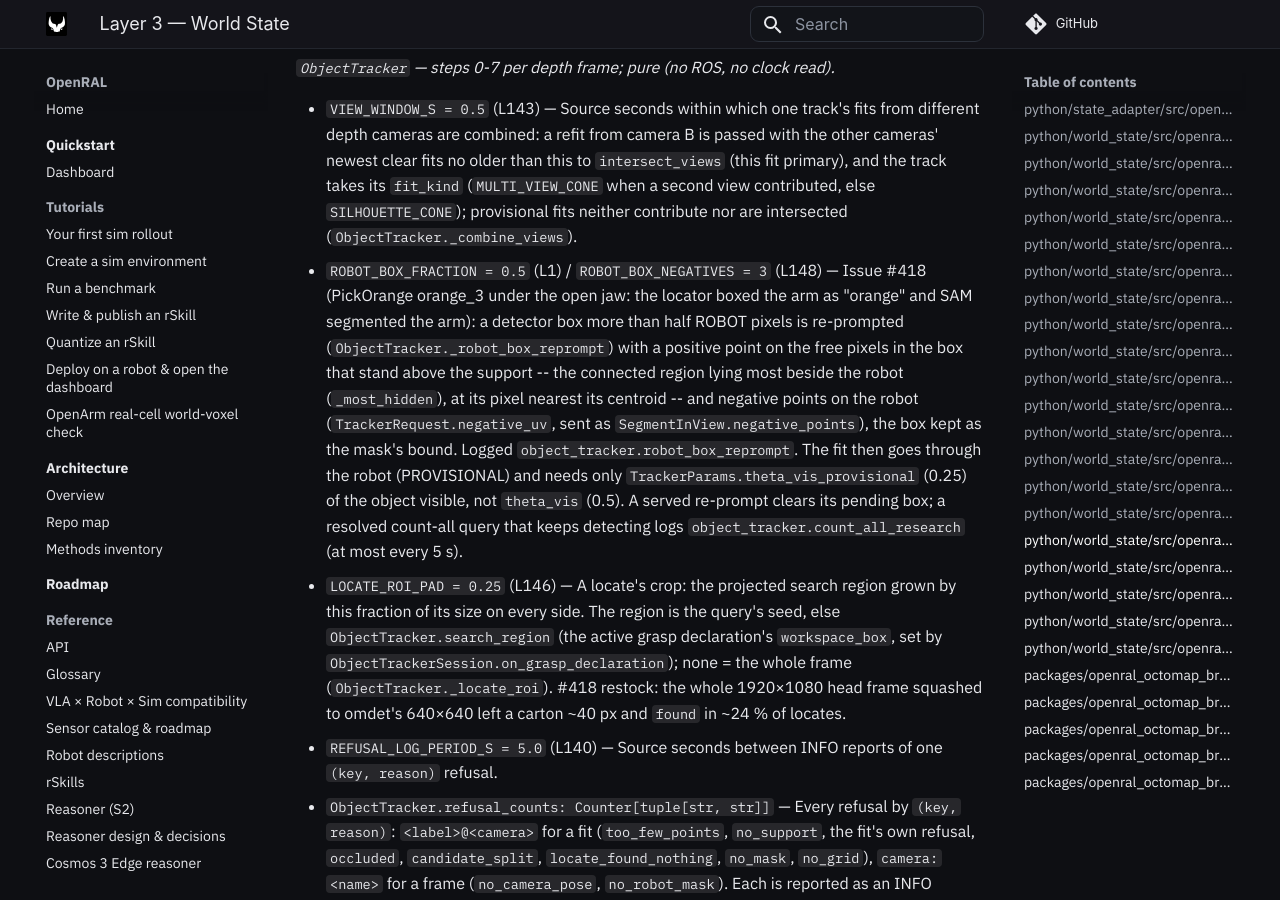
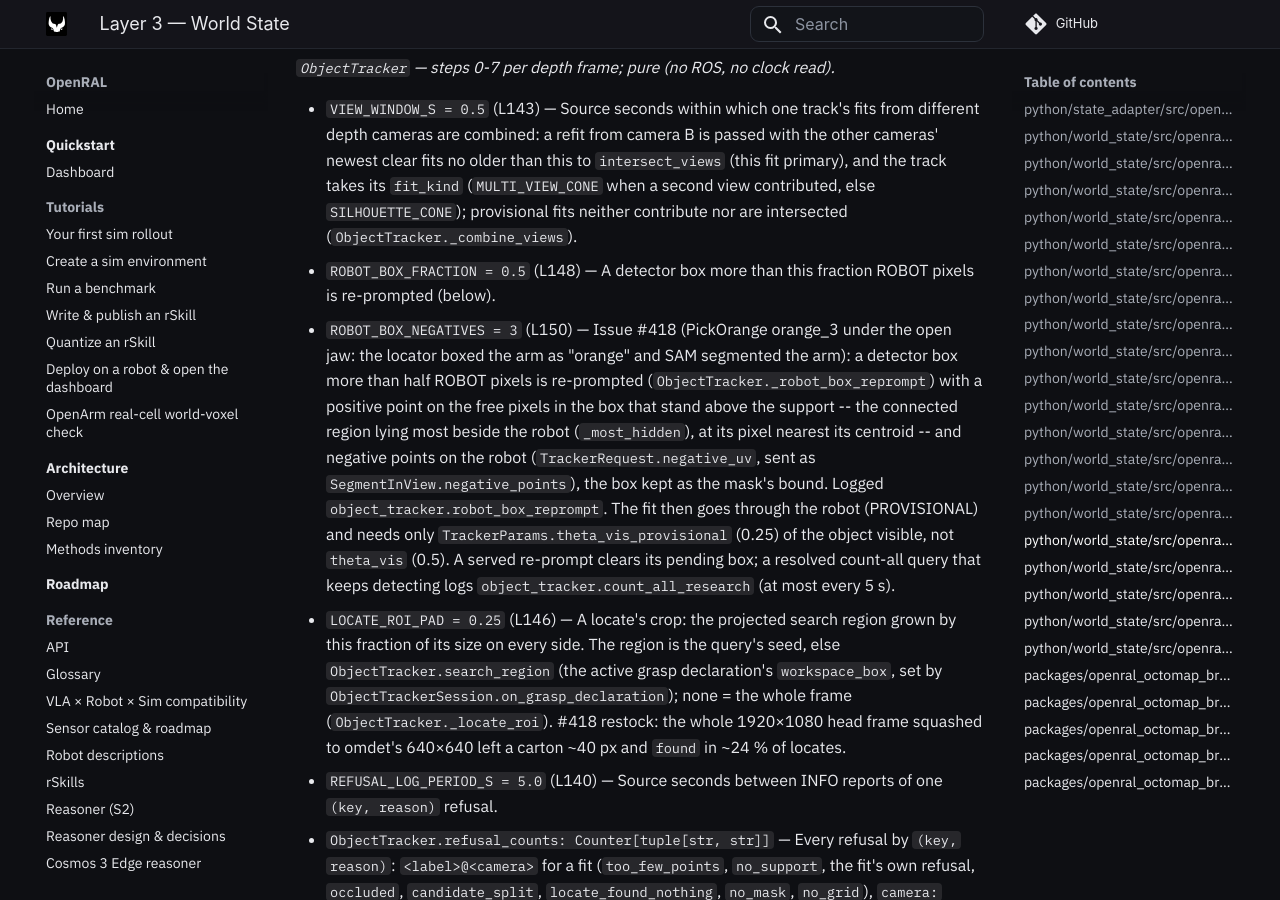
Before and after one commit to OpenRAL/openral, an MkDocs documentation site: the page built from docs/methods/03-world-state.md, in a window 1280 px wide and 900 px high, scrolled down 12845 px. Built offline with MkDocs 1.6.1 and Material for MkDocs 9.7.7, drawn with Linux system fonts in a browser that asks for light colours; comment, search, counter and statistics services are not loaded.

Commit message:
docs(methods): list ROBOT_BOX_NEGATIVES on its own line
Co-Authored-By: Claude Opus 5.5 <noreply@anthropic.com>
Claude-Session: https://claude.ai/code/session_01QfK5FDTymqMVVn3DF9oZPo
Signed-off-by: Adrian Llopart <67589468+AdrianLlopart@users.noreply.github.com>

```diff
--- a/docs/methods/03-world-state.md
+++ b/docs/methods/03-world-state.md
@@ -200,7 +200,8 @@ _One segmenter/detector request in flight, rate-capped in wall time (#418 step 7
 _`ObjectTracker` — steps 0-7 per depth frame; pure (no ROS, no clock read)._
 
 - `VIEW_WINDOW_S = 0.5` (L143) — Source seconds within which one track's fits from different depth cameras are combined: a refit from camera B is passed with the other cameras' newest clear fits no older than this to `intersect_views` (this fit primary), and the track takes its `fit_kind` (`MULTI_VIEW_CONE` when a second view contributed, else `SILHOUETTE_CONE`); provisional fits neither contribute nor are intersected (`ObjectTracker._combine_views`).
-- `ROBOT_BOX_FRACTION = 0.5` (L1) / `ROBOT_BOX_NEGATIVES = 3` (L148) — Issue #418 (PickOrange orange_3 under the open jaw: the locator boxed the arm as "orange" and SAM segmented the arm): a detector box more than half ROBOT pixels is re-prompted (`ObjectTracker._robot_box_reprompt`) with a positive point on the free pixels in the box that stand above the support -- the connected region lying most beside the robot (`_most_hidden`), at its pixel nearest its centroid -- and negative points on the robot (`TrackerRequest.negative_uv`, sent as `SegmentInView.negative_points`), the box kept as the mask's bound. Logged `object_tracker.robot_box_reprompt`. The fit then goes through the robot (PROVISIONAL) and needs only `TrackerParams.theta_vis_provisional` (0.25) of the object visible, not `theta_vis` (0.5). A served re-prompt clears its pending box; a resolved count-all query that keeps detecting logs `object_tracker.count_all_research` (at most every 5 s).
+- `ROBOT_BOX_FRACTION = 0.5` (L148) — A detector box more than this fraction ROBOT pixels is re-prompted (below).
+- `ROBOT_BOX_NEGATIVES = 3` (L150) — Issue #418 (PickOrange orange_3 under the open jaw: the locator boxed the arm as "orange" and SAM segmented the arm): a detector box more than half ROBOT pixels is re-prompted (`ObjectTracker._robot_box_reprompt`) with a positive point on the free pixels in the box that stand above the support -- the connected region lying most beside the robot (`_most_hidden`), at its pixel nearest its centroid -- and negative points on the robot (`TrackerRequest.negative_uv`, sent as `SegmentInView.negative_points`), the box kept as the mask's bound. Logged `object_tracker.robot_box_reprompt`. The fit then goes through the robot (PROVISIONAL) and needs only `TrackerParams.theta_vis_provisional` (0.25) of the object visible, not `theta_vis` (0.5). A served re-prompt clears its pending box; a resolved count-all query that keeps detecting logs `object_tracker.count_all_research` (at most every 5 s).
 - `LOCATE_ROI_PAD = 0.25` (L146) — A locate's crop: the projected search region grown by this fraction of its size on every side. The region is the query's seed, else `ObjectTracker.search_region` (the active grasp declaration's `workspace_box`, set by `ObjectTrackerSession.on_grasp_declaration`); none = the whole frame (`ObjectTracker._locate_roi`). #418 restock: the whole 1920×1080 head frame squashed to omdet's 640×640 left a carton ~40 px and `found` in ~24 % of locates.
 - `REFUSAL_LOG_PERIOD_S = 5.0` (L140) — Source seconds between INFO reports of one `(key, reason)` refusal.
 - `ObjectTracker.refusal_counts: Counter[tuple[str, str]]` — Every refusal by `(key, reason)`: `<label>@<camera>` for a fit (`too_few_points`, `no_support`, the fit's own refusal, `occluded`, `candidate_split`, `locate_found_nothing`, `no_mask`, `no_grid`), `camera:<name>` for a frame (`no_camera_pose`, `no_robot_mask`). Each is reported as an INFO `object_tracker.refused` event (key, why, count, the numbers) at most every `REFUSAL_LOG_PERIOD_S` per key and reason (`_refuse`), never DEBUG-only (#418 restock grounded nothing with no reason at INFO); the node publishes the counts on `/diagnostics` (`openral_object_tracker: refusals`, key `<key>|<why>`) at most every 5 s.
```
